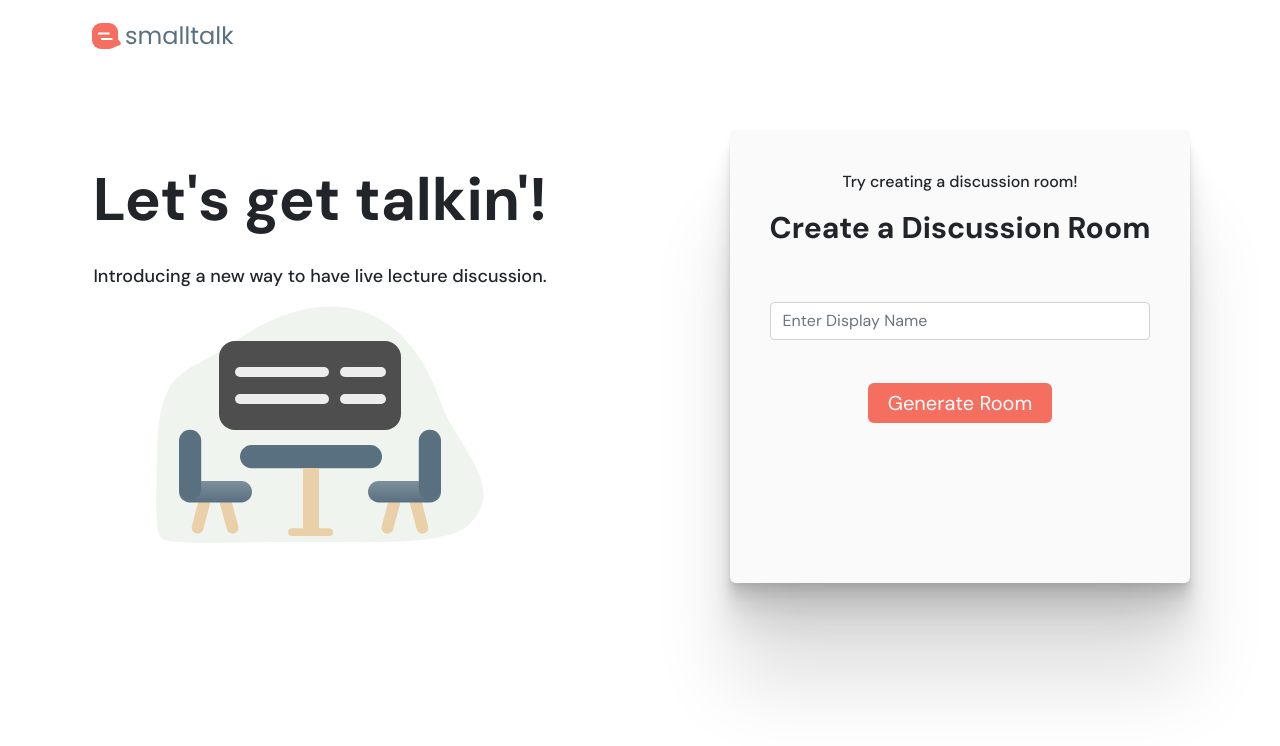
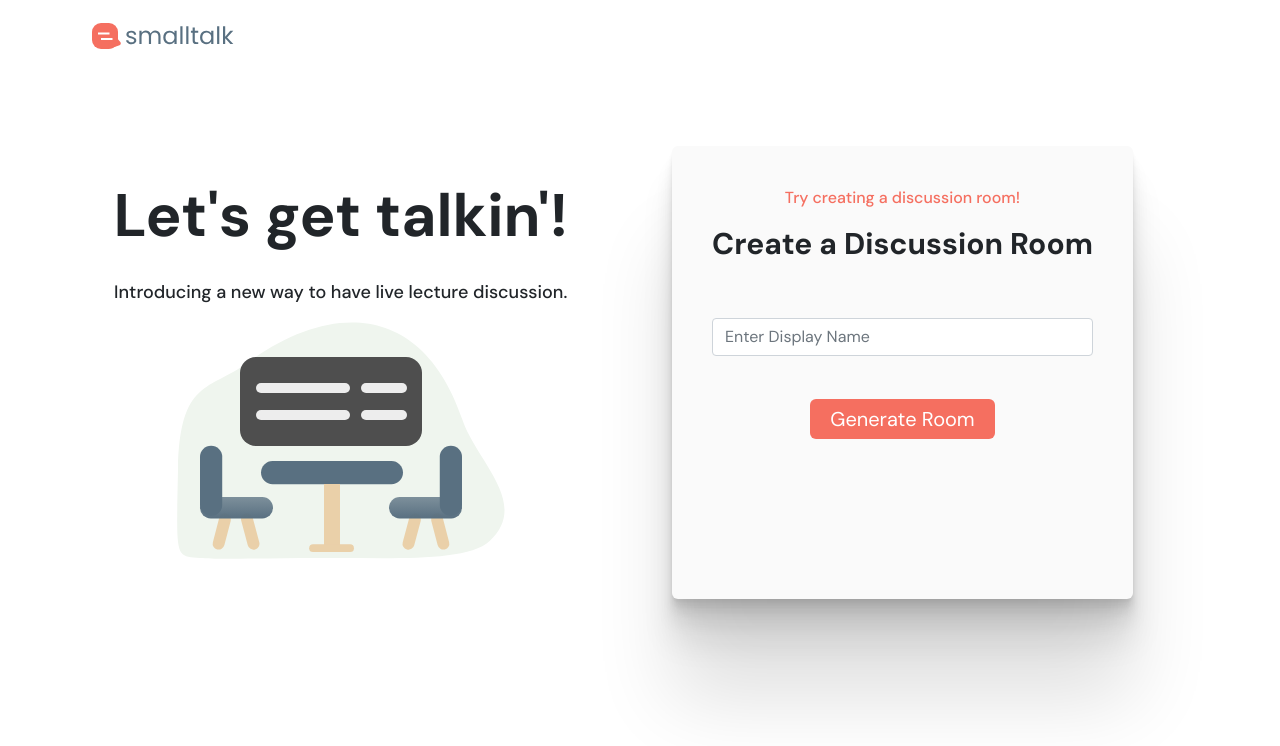
Before and after one commit to seniordesign-ufl/qaclient, a React (Create React App) app: page / in a window 1280 px wide. Shown: the top 746 px of the page. Built offline with nearby package versions, Linux system fonts and the light colour scheme.

Commit message:
styling landing page

```diff
--- a/src/Styling/LandingPage.css
+++ b/src/Styling/LandingPage.css
@@ -8,6 +8,10 @@
     box-shadow: 0 2.8px 2.2px rgba(0, 0, 0, 0.034), 0 6.7px 5.3px rgba(0, 0, 0, 0.048),
         0 12.5px 10px rgba(0, 0, 0, 0.06), 0 22.3px 17.9px rgba(0, 0, 0, 0.072), 0 41.8px 33.4px rgba(0, 0, 0, 0.086),
         0 100px 80px rgba(0, 0, 0, 0.12);
+}
+
+.landing-page p {
+    color: #F56F60;
 }
 
 .landing-welcome {
--- a/src/Views/LandingPage.js
+++ b/src/Views/LandingPage.js
@@ -38,15 +38,15 @@ function Landing(props) {
     return (
         <div>
             <Header roomKey={contextState.roomKey} />
-            <div className="grid grid-cols-2">
-                <div className="landing-welcome p-10">
+            <div className="grid grid-cols-2 m-3">
+                <div className="landing-welcome mr-8 p-10">
                     <h3 className="font-bold text-6xl">Let's get talkin'!</h3>
                     <br />
                     <p className="font-medium text-lg">Introducing a new way to have live lecture discussion.</p>
                     <img src={RoomIllustration} />
                 </div>
 
-                <div className="landing-page p-10">
+                <div className="landing-page ml-8 p-10">
                     <div className="">
                         <div>
                             <p className="font-medium">Try creating a discussion room!</p>
```
